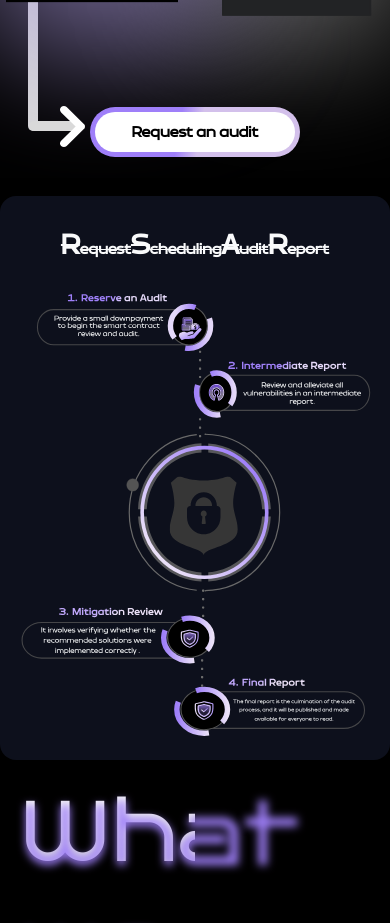
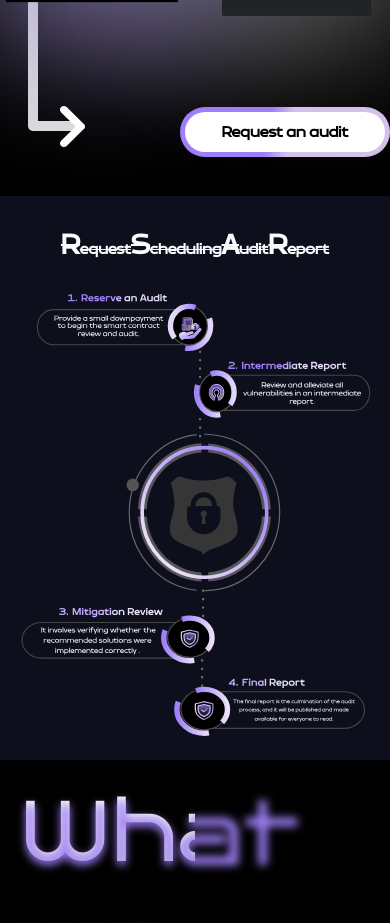
Before and after one commit to P2PAudit/p2pxyz, a React (Create React App) app: page /katana in a window 390 px wide. Shown: the part 2521-3444 px from the top of the page. Built offline with nearby package versions, Linux system fonts and the light colour scheme; no server answers; a small style sheet from the web is missing; a web font is replaced by a local one.

Commit message:
rsar mobile update

```diff
--- a/src/App.css
+++ b/src/App.css
@@ -2597,6 +2597,7 @@ option {
   .pathbtn {
     margin: 7% auto;
     margin-top: -18%;
+    margin-left: 180px;
     width: 200px;
     height: 40px;
     font-size: 15px;
@@ -2614,6 +2615,7 @@ option {
 
   .rsar {
     width: 100%;
+    border-radius: 0%;
   }
 
   .rsarpathmobile {
```
